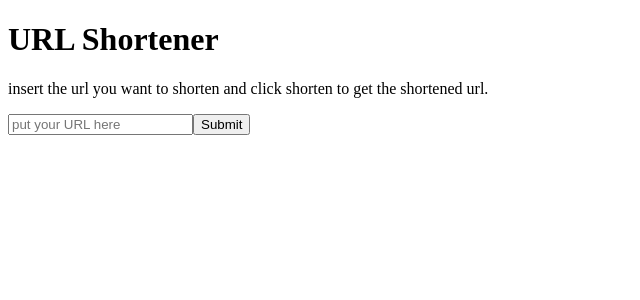
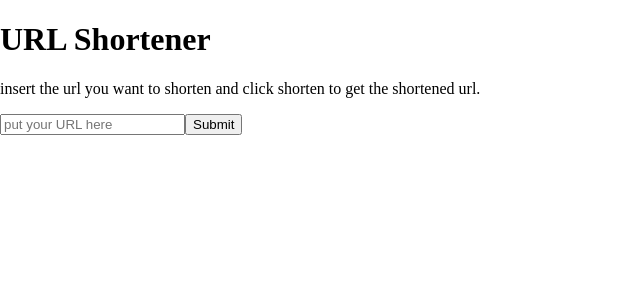
Before and after one commit to Klrfl/url-shortener, a Vue app: page / in a window 1280 px wide. Shown: the top 300 px of the page, without its empty margins (0-640 px from the left). Built offline with nearby package versions, Linux system fonts and the light colour scheme.

Commit message:
add global styles

```diff
--- /dev/null
+++ b/src/assets/globals.css
@@ -0,0 +1,12 @@
+:root {
+  color-scheme: light dark;
+}
+
+* {
+  box-sizing: border-box;
+}
+
+body {
+  margin: 0;
+  padding: 0;
+}
--- a/src/main.js
+++ b/src/main.js
@@ -2,7 +2,7 @@ import { createApp } from "vue";
 import App from "./App.vue";
 import router from "./router";
 
-// import './assets/main.css'
+import "./assets/globals.css";
 
 const app = createApp(App);
 
```
